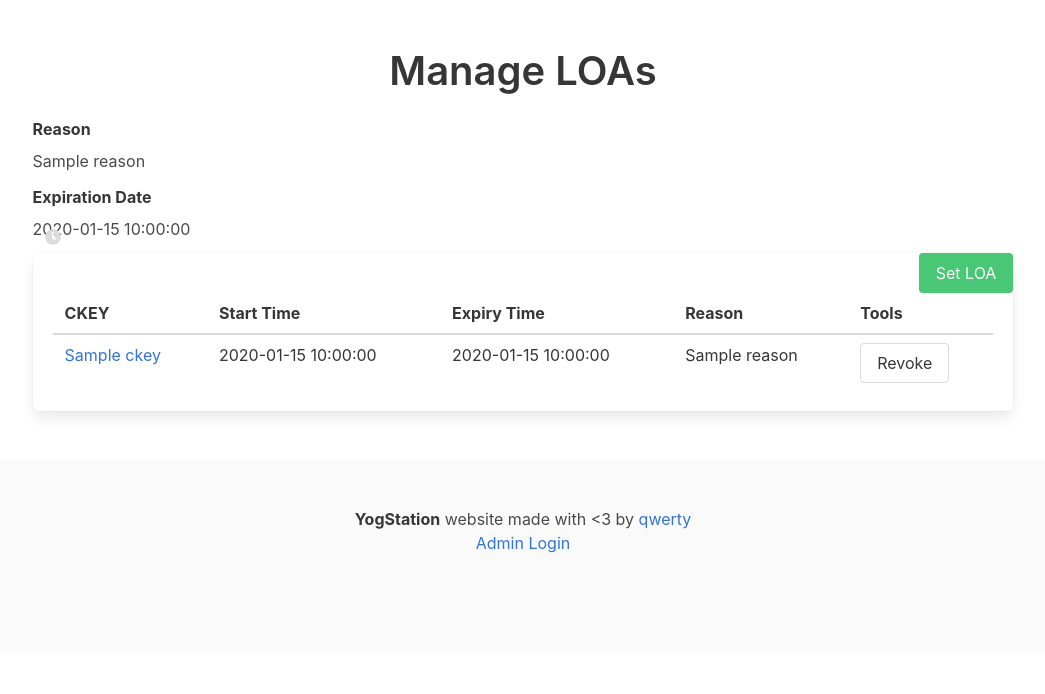
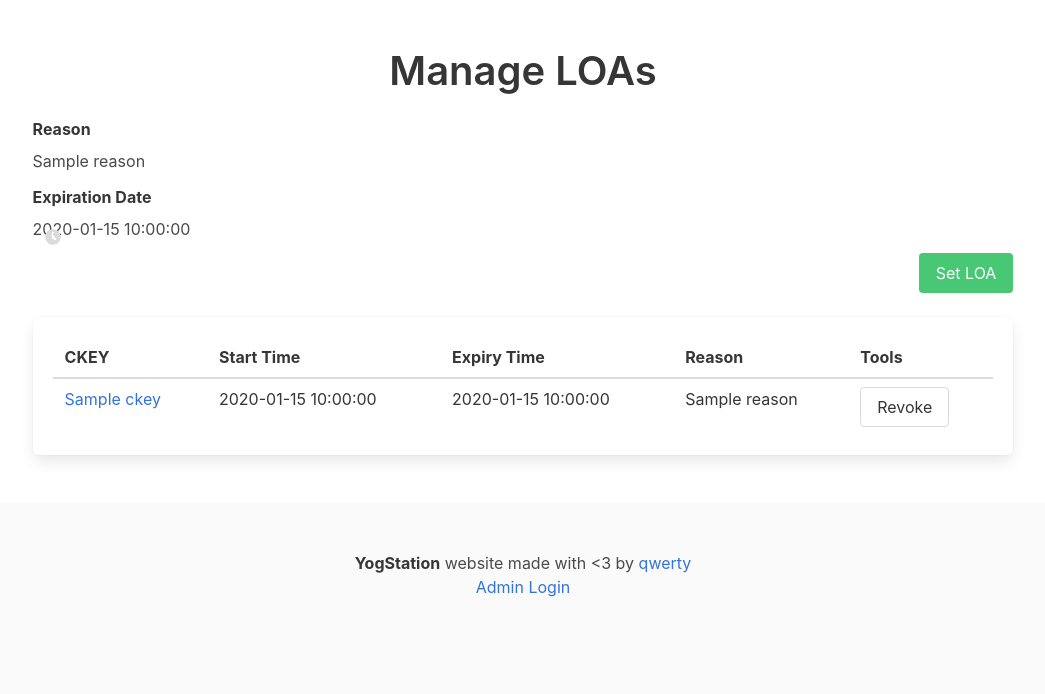
Before and after one commit to yogstation13/Yogstation.net, a Python web app: template yogsite/templates/admin/loa_manager.html in a window 1280 px wide. Shown: the part 52-746 px from the top of the page, without its empty margins (117-1162 px from the left). Run offline with Jinja, Linux system fonts and the light colour scheme; the template is opened without the code that fills it: most values are stand-ins (such as "Sample title", 1, 10 or a date in 2020); some libraries are stand-ins or nearby versions.

Commit message:
fix broken css

```diff
--- a/yogsite/templates/admin/loa_manager.html
+++ b/yogsite/templates/admin/loa_manager.html
@@ -31,10 +31,14 @@
 						</div>
 					</div>
 
-					<button class="button is-success is-pulled-right">Set LOA</button>
+					<div class="field has-text-right">
+						<button class="button is-success">Set LOA</button>
+					</div>
 
 					{{ form_errors(form_set_loa) }}
 			</form>
+
+			<br/>
 
 			<div class="box">
 				<table class="table is-striped is-hoverable is-fullwidth">
```
